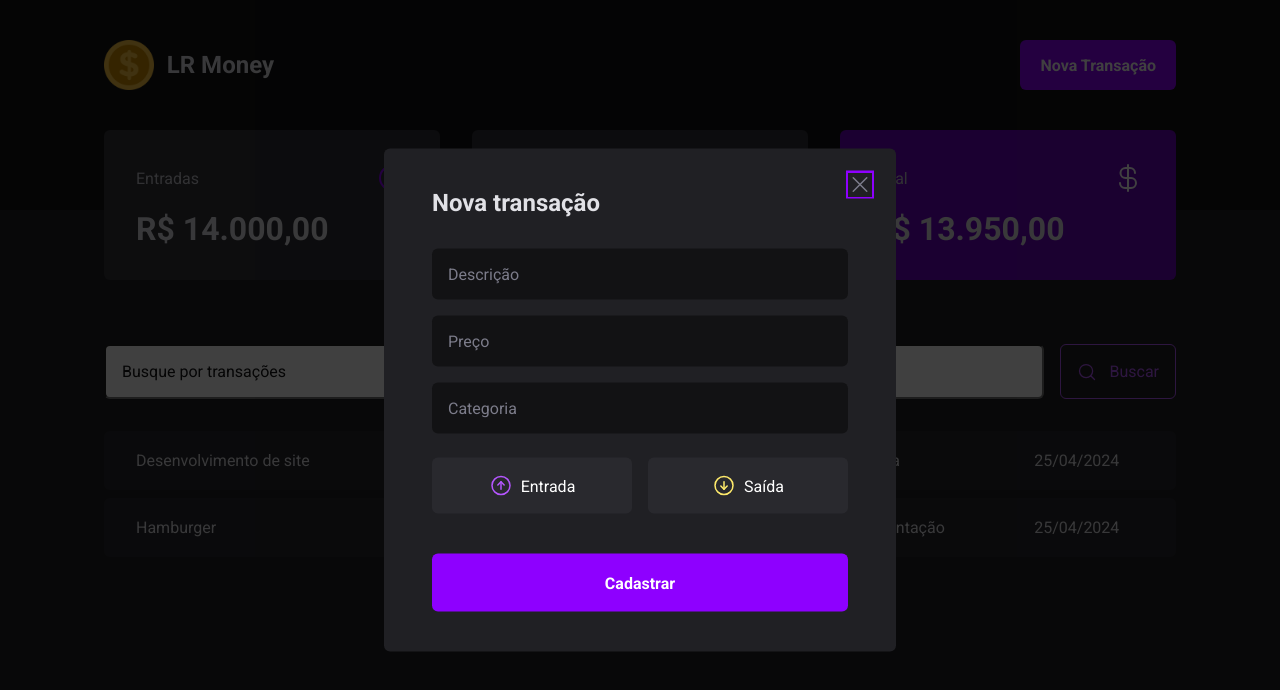
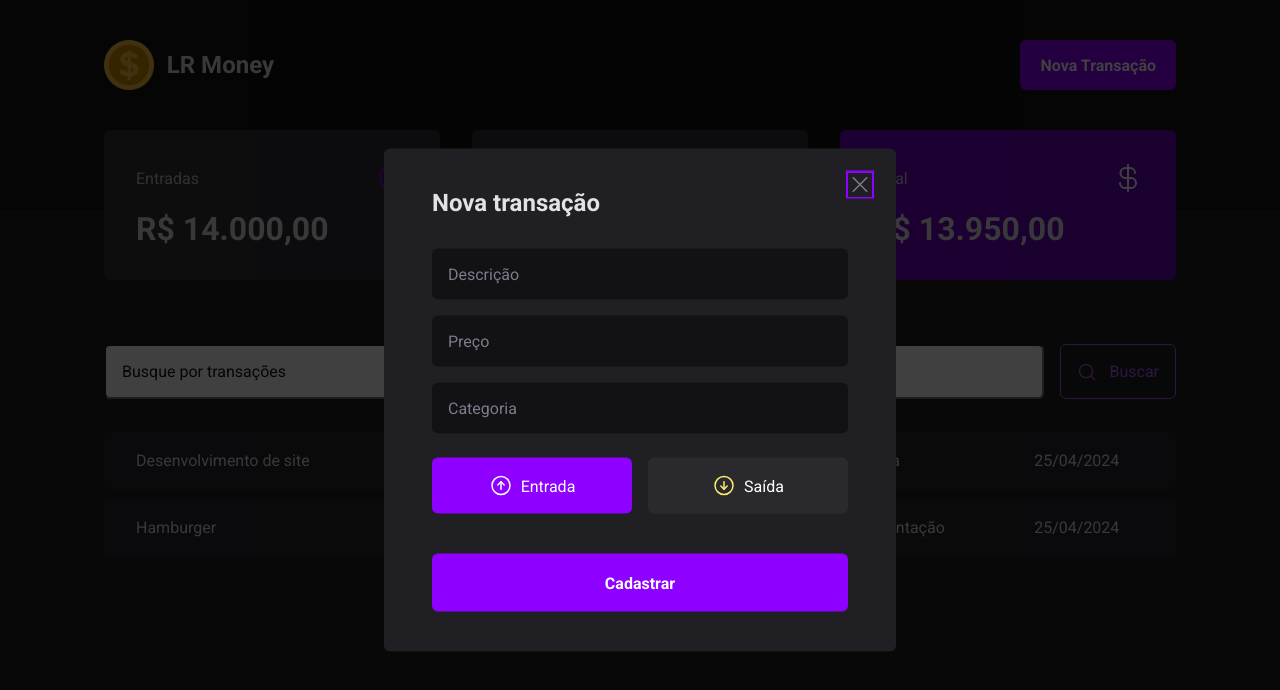
Before and after one commit to Luizenys/LR-Money, a React (Vite) app: page / in a window 1280 px wide. Both pictures are taken after a click on the button "Nova Transação". Shown: the top 690 px of the page. Built offline with nearby package versions, Linux system fonts and the light colour scheme; data requests are answered from the project's data file.

Commit message:
feat: implementing controlled field transaction type

```diff
--- a/src/components/NewTransactionModal/index.tsx
+++ b/src/components/NewTransactionModal/index.tsx
@@ -2,21 +2,24 @@
 import { CloseButton, Content, Overlay, TransactionButton, TransactionType } from './styles'
 import { ArrowCircleDown, ArrowCircleUp, X } from 'phosphor-react'
 import * as z from 'zod';
-import { useForm } from "react-hook-form";
+import { useForm, Controller } from "react-hook-form";
 import { zodResolver } from '@hookform/resolvers/zod';
 
 const newTransactionFormSchema = z.object({
     description: z.string(),
     price: z.number(),
     category: z.string(),
-    //type: z.enum(['income', 'outcome'])
+    type: z.enum(['income', 'outcome'])
 })
 
 type NewTransactionFormInputs = z.infer<typeof newTransactionFormSchema>;
 
 export function NewTransactionModal() {
-    const { register, handleSubmit, formState: { isSubmitting } } = useForm<NewTransactionFormInputs>({
-        resolver: zodResolver(newTransactionFormSchema)
+    const { control, register, handleSubmit, formState: { isSubmitting } } = useForm<NewTransactionFormInputs>({
+        resolver: zodResolver(newTransactionFormSchema),
+        defaultValues: {
+            type: 'income'
+        }
     })
 
     async function handleCreateNewTransaction(data: NewTransactionFormInputs){
@@ -39,7 +42,12 @@
                     <input type='number' placeholder='Preço' required {...register('price', {valueAsNumber: true})} />
                     <input type='text' placeholder='Categoria' required {...register('category')} />
 
-                    <TransactionType>
+                    <Controller
+                        control={control}
+                        name="type"
+                        render={({ field }) => {
+                            return (
+                                <TransactionType onValueChange={field.onChange} value={field.value}>
                                     <TransactionButton variant='income' value='income'>
                                         <ArrowCircleUp size={24} />
                                         Entrada
@@ -50,6 +58,9 @@
                                         Saída
                                     </TransactionButton>
                                 </TransactionType>
+                            )
+                        }}
+                    />
                     <button type='submit' disabled={isSubmitting}>Cadastrar</button>
                 </form>
             </Content>
```
Lines whose indentation alone changed are shown as unchanged.
